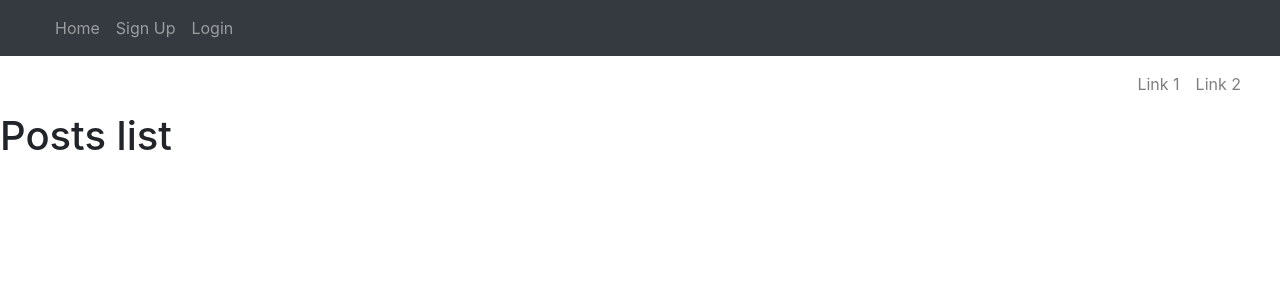
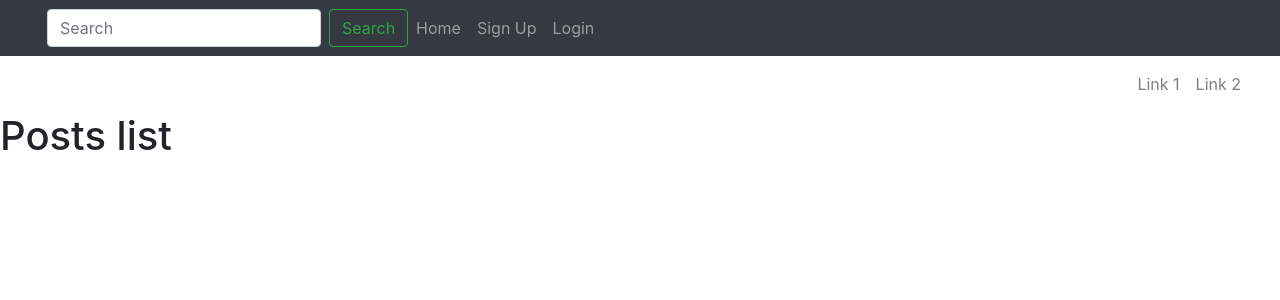
Before and after one commit to CeciliaSG/members-only, a Django app: page / in a window 1280 px wide. Shown: the top 300 px of the page. Run offline with Django 4.2, Linux system fonts and the light colour scheme; data that the repository does not hold is empty; some libraries are stand-ins or nearby versions.

Commit message:
Add search field to navbar in base.html

```diff
--- a/templates/base.html
+++ b/templates/base.html
@@ -30,6 +30,11 @@
             <a class="navbar-brand" href="{% url 'home' %}">
                 <span class="brand"><span class=""></span><span class=""></span></span>
             </a>
+
+            <form class="d-flex mx-auto">
+                <input class="form-control me-2" type="search" placeholder="Search" aria-label="Search">
+                <button class="btn btn-outline-success" type="submit">Search</button>
+            </form>
             <button class="navbar-toggler" type="button" data-bs-toggle="collapse" data-bs-target="#navbarText1"
                 aria-controls="navbarText1" aria-expanded="false" aria-label="Toggle navigation">
                 <span class="navbar-toggler-icon"></span>
```
